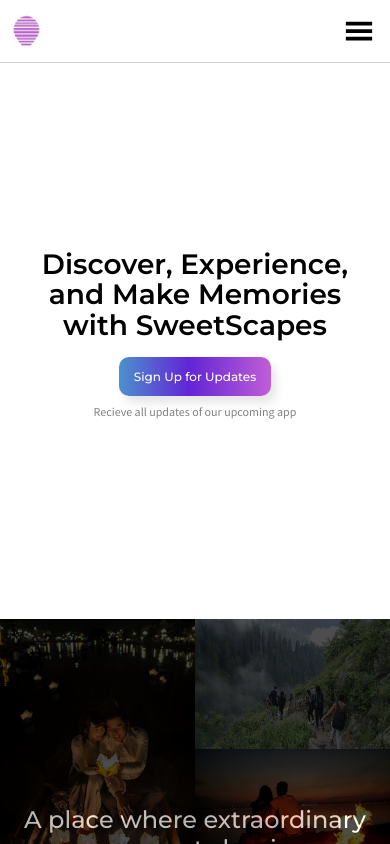
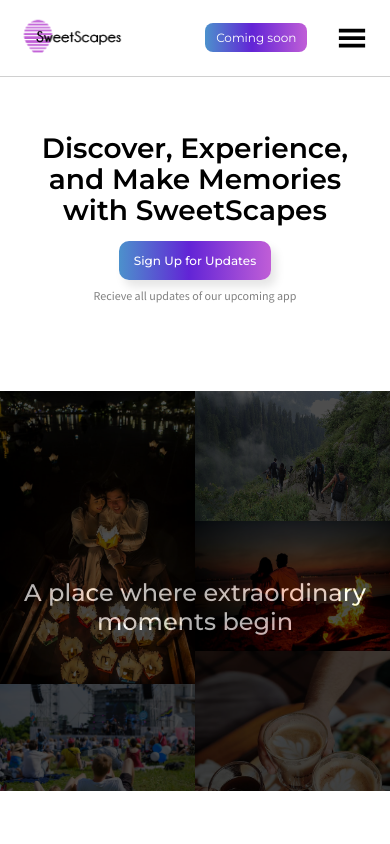
Before and after one commit to amanchoudhary18/SweetScapes, a React (Create React App) app: page / in a window 390 px wide. Shown: the top 844 px of the page. Built offline with nearby package versions, Linux system fonts and the light colour scheme.

Commit message:
Some Changes

```diff
--- a/src/components/Hero.css
+++ b/src/components/Hero.css
@@ -80,9 +80,9 @@
 @media screen and (max-width: 425px) {
   .hero {
     box-sizing: border-box;
-    height: 42vh;
-    margin: 0 16px;
-    margin-top: 22vh;
+
+    margin: 0;
+    padding: 56px 0;
   }
 
   .hero-text {
--- a/src/components/Navbar.css
+++ b/src/components/Navbar.css
@@ -89,6 +89,7 @@
     rgba(98, 36, 214, 1) 46%,
     rgba(192, 94, 215, 1) 100%
   );
+  font-family: "Montserrat";
 
   color: white;
   padding: 12px;
--- a/src/components/Navbar.js
+++ b/src/components/Navbar.js
@@ -96,18 +96,28 @@
         >
           <div className="navbar-logo">
             <a href="#hero">
-              <img
-                src={icon}
-                alt="our logo"
-                width="35px"
-                style={{ height: "35px" }}
-              />
+              <img src={lightLogo} alt="our logo" style={{ height: "50px" }} />
+            </a>
+
+            <a href="#coming">
+              <p
+                className="coming-soon-btn"
+                style={{
+                  fontSize: "12px",
+                  padding: "7px 11px",
+                  borderRadius: "8px",
+                  marginTop: "15px",
+                  marginLeft: "65px",
+                }}
+              >
+                Coming soon
+              </p>
             </a>
 
             {!openOptions ? (
               <GiHamburgerMenu
                 size={"30px"}
-                style={{ margin: "8px" }}
+                style={{ margin: "15px" }}
                 onClick={() => setOpenOptions(true)}
               />
             ) : (
@@ -142,15 +152,6 @@
           </a>
           <a href="#groups">
             <p onClick={() => setOpenOptions(false)}>Features</p>
-          </a>
-
-          <a href="#coming">
-            <p
-              className="coming-soon-btn"
-              onClick={() => setOpenOptions(false)}
-            >
-              Coming soon
-            </p>
           </a>
         </div>
       )}
```
Also changed, not shown: src/assets/images/Frame 11.png (added).
